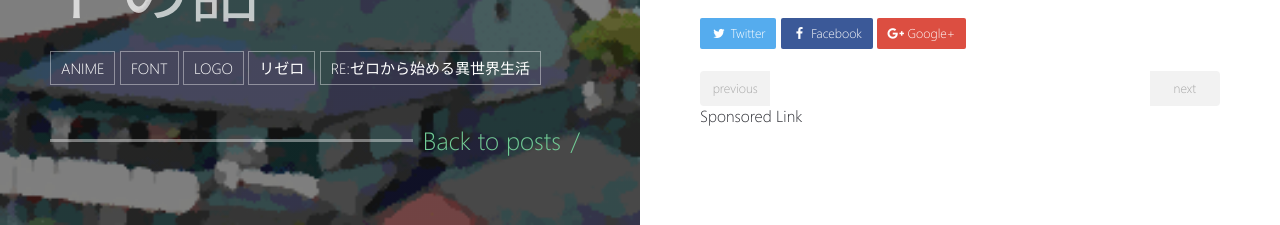
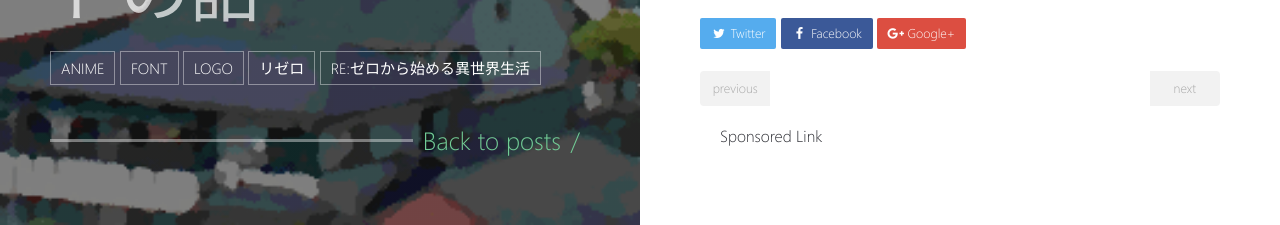
Before and after one commit to theoria24/theoria24.github.io, a Jekyll site: the page built from _posts/2016-5-20-ReZero-logo-font.md, in a window 1280 px wide. Shown: the part 2696-2921 px from the top of the page. Built offline with Jekyll 4.4.1, drawn with Linux system fonts in a browser that asks for light colours; some web fonts are replaced; comment, search, counter and statistics services are not loaded.

Commit message:
google AdSense

```diff
--- a/_layouts/post.html
+++ b/_layouts/post.html
@@ -39,6 +39,7 @@
         <br>
         {% include share.html %}
         {% include page-pagination.html %}
+        <div class="sponsor">
           <div>Sponsored Link</div>
           <script async src="//pagead2.googlesyndication.com/pagead/js/adsbygoogle.js"></script>
           <!-- ad1 -->
@@ -50,6 +51,7 @@
           <script>
           (adsbygoogle = window.adsbygoogle || []).push({});
           </script>
+        </div>
         {% include disqus.html %}
       </div>
     </div>
--- a/assets/css/main.scss
+++ b/assets/css/main.scss
@@ -12,6 +12,9 @@
        url(//fonts.gstatic.com/ea/notosansjapanese/v6/NotoSansJP-Light.woff) format('woff'),
        url(//fonts.gstatic.com/ea/notosansjapanese/v6/NotoSansJP-Light.otf) format('opentype');
 }
+.sponsor {
+  padding: 20px;
+}
 @import "base";
 @import "site";
 @import "utilities";
```
Lines whose indentation alone changed are shown as unchanged.
